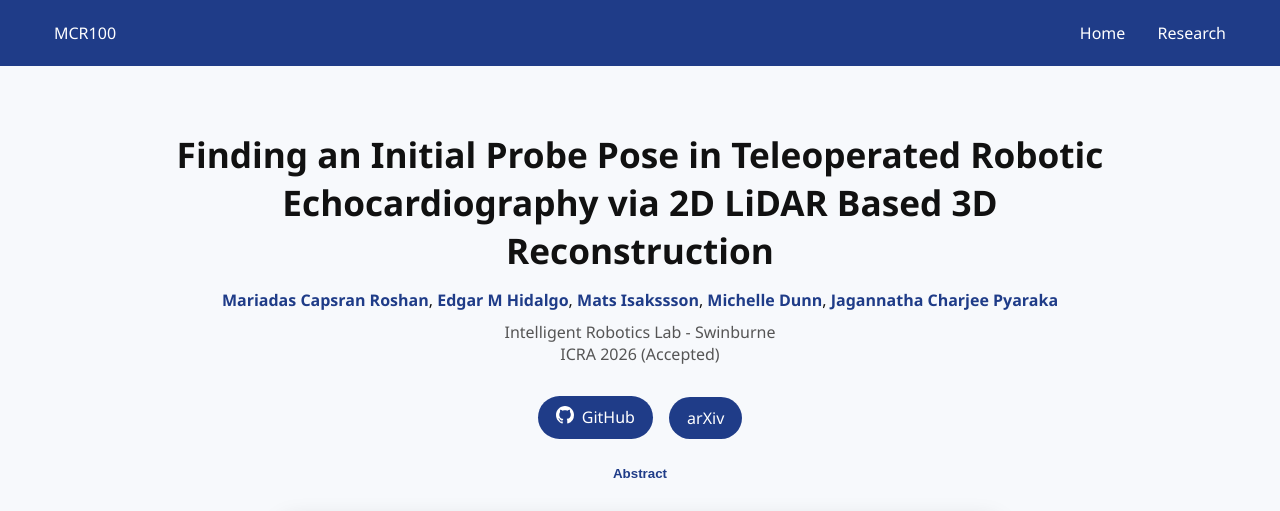
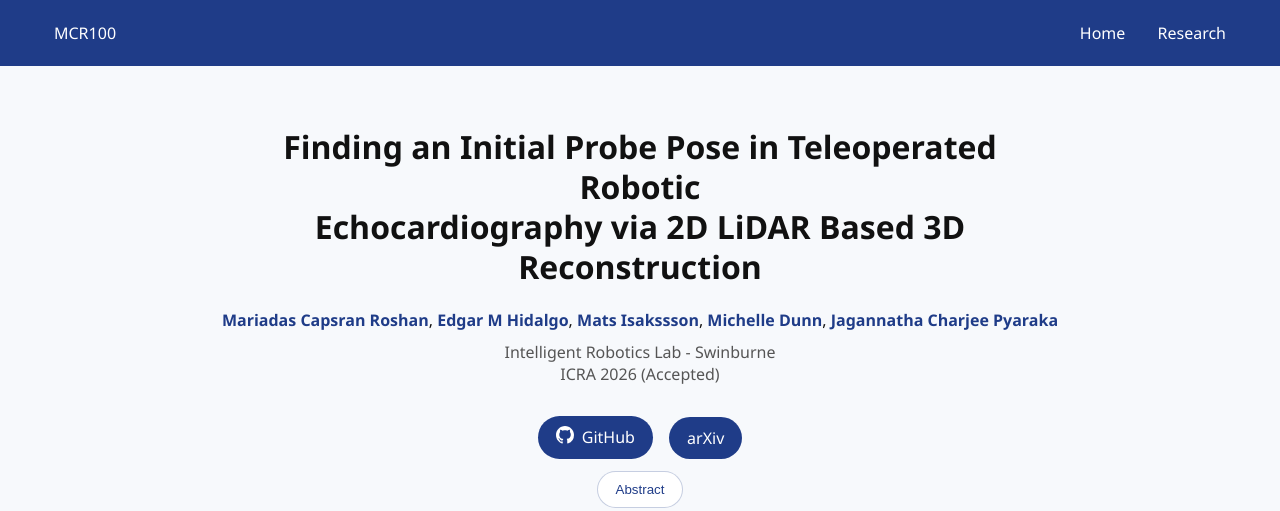
Before and after one commit to MCR100/mcr100.github.io, a Jekyll site: the page built from research/lippse.md, in a window 1280 px wide. Shown: the top 511 px of the page. Built offline with Jekyll 4.4.1, drawn with Linux system fonts in a browser that asks for light colours; some of the changed text lies outside the part shown.

Commit message:
Polish title, abs pull, glassy bibtex

```diff
--- a/_layouts/project.html
+++ b/_layouts/project.html
@@ -51,7 +51,7 @@
   </div>
 
   <div class="section center">
-    <button class="linkbtn" id="openAbstract">Abstract</button>
+    <button class="btn btn-ghost" id="openAbstract" type="button">Abstract</button>
   </div>
 
   <div class="video-wrap">
@@ -63,11 +63,36 @@
   </div>
 
   <div class="bib-section">
-    <h2 class="bib-title">BibTeX</h2>
+    <div class="bib-head">
+      <h2 class="bib-title">BibTeX</h2>
+      <button class="copy-btn" id="copyBib" type="button">Copy</button>
+    </div>
+
     <div class="bib-box">
-      <pre><code>{{ page.bibtex }}</code></pre>
+      <pre id="bibText"><code>{{ page.bibtex }}</code></pre>
     </div>
   </div>
+
+  <script>
+  (function () {
+    const btn = document.getElementById("copyBib");
+    const pre = document.getElementById("bibText");
+    if (!btn || !pre) return;
+
+    btn.addEventListener("click", async () => {
+      const text = pre.innerText;
+      try {
+        await navigator.clipboard.writeText(text);
+        const old = btn.innerText;
+        btn.innerText = "Copied";
+        setTimeout(() => (btn.innerText = old), 900);
+      } catch (e) {
+        btn.innerText = "Copy failed";
+        setTimeout(() => (btn.innerText = "Copy"), 900);
+        }
+      });
+    })();
+  </script>
 
   <div id="abstractModal" class="modal" aria-hidden="true">
     <div class="modal-card" role="dialog" aria-modal="true" aria-labelledby="absTitle">
--- a/assets/css/main.css
+++ b/assets/css/main.css
@@ -57,9 +57,11 @@
    TITLE + AUTHORS
 ======================= */
 
-.paper-title {
-  font-size: 2.2rem;
-  margin-bottom: 15px;
+.paper-title{
+  max-width: 760px;
+  margin-left: auto;
+  margin-right: auto;
+  line-height: 1.25;
 }
 
 .authors a {
@@ -193,29 +195,60 @@
   text-align: left;
 }
 
-.bib-section {
-  margin-top: 50px;
-  background: var(--blue-dark);
-  padding: 50px 20px;
-  border-radius: 14px;
+.bib-section{
+  margin-top: 46px;
+  padding: 26px 22px;
+  border-radius: 16px;
+
+  /* glassy light blue */
+  background: rgba(31, 60, 136, 0.08);
+  border: 1px solid rgba(31, 60, 136, 0.14);
+  backdrop-filter: blur(10px);
 }
 
-.bib-title {
-  color: white;
-  margin: 0 0 18px;
+.bib-head{
+  display: flex;
+  justify-content: space-between;
+  align-items: center;
+  max-width: 820px;
+  margin: 0 auto 14px;
 }
 
-.bib-box {
-  background: #e6e8ed;
+.bib-title{
+  margin: 0;
+}
+
+.copy-btn{
+  background: var(--blue);
+  color: white;
+  border: none;
+  padding: 8px 14px;
+  border-radius: 12px;
+  cursor: pointer;
+  font-weight: 600;
+}
+.copy-btn:hover{
+  background: var(--blue-light);
+}
+
+.bib-box{
+  background: rgba(255,255,255,0.8);
+  border: 1px solid rgba(0,0,0,0.06);
   border-radius: 14px;
-  padding: 18px 20px;
+  padding: 16px 18px;
   max-width: 820px;
   margin: 0 auto;
   text-align: left;
   overflow-x: auto;
+  font-family: ui-monospace, SFMono-Regular, Menlo, Consolas, "Liberation Mono", monospace;
 }
+.bib-box pre{ margin: 0; }
 
-.bib-box pre {
-  margin: 0;
-  white-space: pre;
+.btn-ghost{
+  background: white;
+  color: var(--blue);
+  border: 1px solid rgba(31,60,136,0.25);
 }
+.btn-ghost:hover{
+  background: rgba(31,60,136,0.08);
+}
--- a/research/lippse.md
+++ b/research/lippse.md
@@ -4,7 +4,7 @@
 permalink: /research/lippse/
 
 project_short_title: "LiPPSe: LiDAR based Probe Pose Seeding for Teleoperated Echocardiography"
-paper_title: "Finding an Initial Probe Pose in Teleoperated Robotic Echocardiography via 2D LiDAR Based 3D Reconstruction"
+paper_title: "Finding an Initial Probe Pose in Teleoperated Robotic<br>Echocardiography via 2D LiDAR Based 3D Reconstruction"
 venue: "ICRA 2026 (Accepted)"
 lab: "Intelligent Robotics Lab - Swinburne"
 
```
Also changed, not shown: other parts of research/lippse.md (+1 -0 lines).
